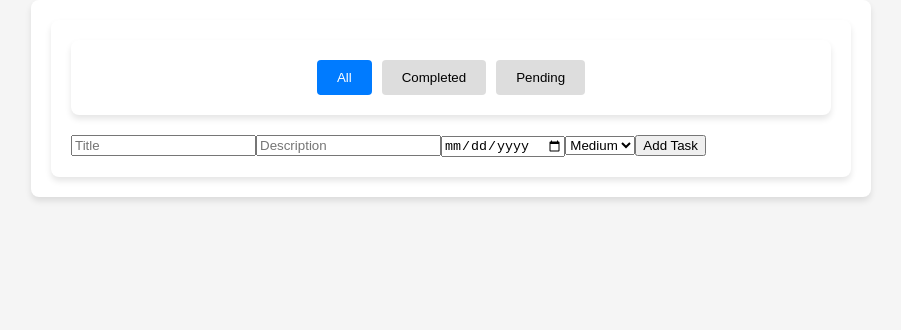
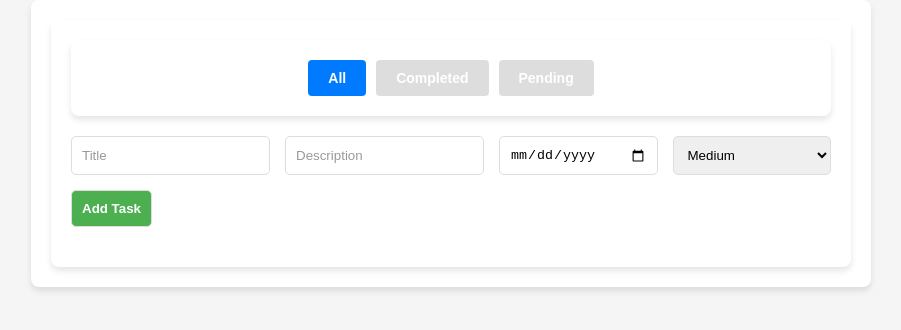
Before and after one commit to akhssm/To-Do, a React (Create React App) app in the folder to-do/: page / in a window 1280 px wide. Shown: the top 330 px of the page, without its empty margins (189-1090 px from the left). Built offline with nearby package versions, Linux system fonts and the light colour scheme.

Commit message:
Created css for all the files to look good.

```diff
--- /dev/null
+++ b/to-do/src/components/FilterBar.css
@@ -0,0 +1,21 @@
+.filter-bar {
+    display: flex;
+    justify-content: space-around;
+    margin-bottom: 20px;
+  }
+
+  .filter-bar button {
+    background-color: #007bff;
+    color: white;
+    font-size: 14px;
+    border-radius: 8px;
+  }
+
+  .filter-bar button.active {
+    background-color: #0056b3;
+    font-weight: bold;
+  }
+
+  .filter-bar button:hover {
+    background-color: #0056b3;
+  }
--- a/to-do/src/components/FilterBar.jsx
+++ b/to-do/src/components/FilterBar.jsx
@@ -1,6 +1,6 @@
 // FilterBar.jsx
 import React from "react";
-// import "./FilterBar.css";
+import "./FilterBar.css";
 
 function FilterBar({ filter, setFilter }) {
   return (
--- a/to-do/src/components/TaskCard.jsx
+++ b/to-do/src/components/TaskCard.jsx
@@ -1,6 +1,6 @@
 // TaskCard.jsx
 import React from "react";
-// import "./TaskCard.css";
+import "./TaskCard.css";
 
 function TaskCard({ task, toggleComplete, deleteTask }) {
   return (
--- /dev/null
+++ b/to-do/src/components/TaskForm.css
@@ -0,0 +1,38 @@
+form {
+    display: flex;
+    flex-wrap: wrap;
+    gap: 15px;
+    margin-bottom: 20px;
+  }
+
+  input, select, button {
+    flex: 1 1 100%;
+    padding: 10px;
+    border: 1px solid #ddd;
+    border-radius: 5px;
+  }
+
+  input::placeholder {
+    color: #999;
+  }
+
+  button {
+    background-color: #4caf50;
+    color: white;
+    font-weight: bold;
+    flex: 1;
+  }
+
+  button:hover {
+    background-color: #45a049;
+  }
+
+  @media (min-width: 600px) {
+    input, select {
+      flex: 1;
+    }
+
+    button {
+      flex: 0 0 auto;
+    }
+  }
--- a/to-do/src/components/TaskForm.jsx
+++ b/to-do/src/components/TaskForm.jsx
@@ -1,4 +1,6 @@
 import React, { useState } from 'react';
+import './TaskForm.css';
+
 
 function TaskForm({ addTask }) {
   const [title, setTitle] = useState('');
--- a/to-do/src/index.js
+++ b/to-do/src/index.js
@@ -2,7 +2,7 @@ import React from 'react';
 import ReactDOM from 'react-dom/client';
 import './index.css';
 import App from './App';
-import reportWebVitals from './reportWebVitals';
+// import reportWebVitals from './reportWebVitals';
 
 const root = ReactDOM.createRoot(document.getElementById('root'));
 root.render(
@@ -14,4 +14,4 @@ root.render(
 // If you want to start measuring performance in your app, pass a function
 // to log results (for example: reportWebVitals(console.log))
 // or send to an analytics endpoint. Learn more: https://bit.ly/CRA-vitals
-reportWebVitals();
+// reportWebVitals();
```
Also changed, not shown: to-do/src/components/TaskCard.css (added), to-do/src/components/TaskList.css (added).
